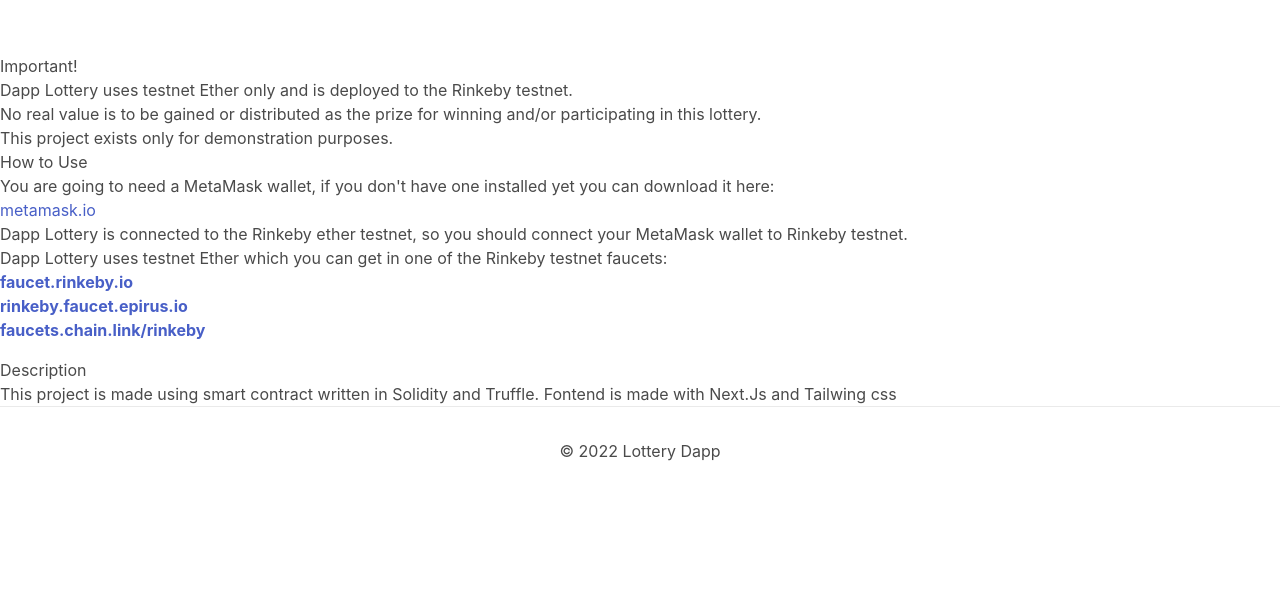
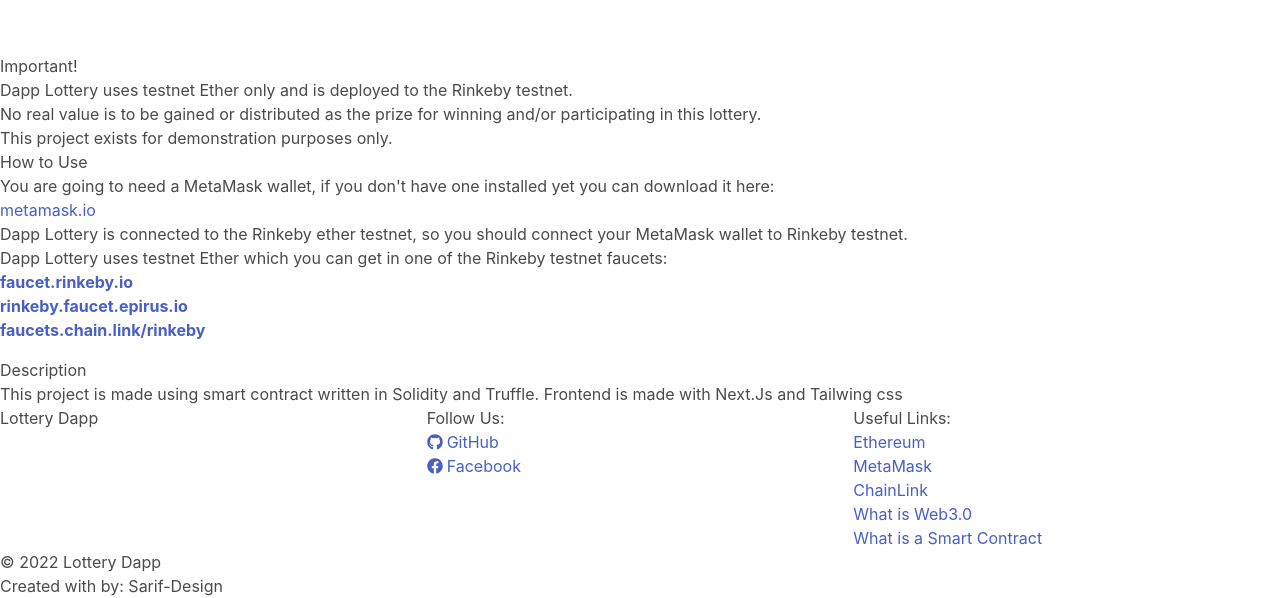
Before and after one commit to SJuras/Web3-Lottery, a Next.js app in the folder lottery-dapp/: page / in a window 1280 px wide. Shown: the part 762-1360 px from the top of the page. Before the commit the page ends 1257 px from the top, so only its background shows below. Built offline with nearby package versions, Linux system fonts and the light colour scheme.

Commit message:
v1.1.6 Footer markup added.

```diff
--- a/lottery-dapp/package.json
+++ b/lottery-dapp/package.json
@@ -11,7 +11,8 @@
     "bulma": "^0.9.3",
     "next": "12.0.10",
     "react": "17.0.2",
-    "react-dom": "17.0.2"
+    "react-dom": "17.0.2",
+    "react-icons": "^4.3.1"
   },
   "devDependencies": {
     "autoprefixer": "^10.4.2",
--- a/lottery-dapp/pages/index.js
+++ b/lottery-dapp/pages/index.js
@@ -2,6 +2,10 @@
 import Image from 'next/image'
 import Link from 'next/link'
 import styles from '../styles/Home.module.css'
+
+import { FaGithub } from "react-icons/fa";
+import { FaFacebook } from "react-icons/fa";
+import { FaHeart } from "react-icons/fa";
 
 import 'bulma/css/bulma.css';
 
@@ -61,7 +65,7 @@
           No real value is to be gained or distributed as the prize for winning and/or participating in this lottery.
         </p>
         <p>
-          This project exists only for demonstration purposes.
+          This project exists for demonstration purposes only.
         </p>
       </div>
 
@@ -90,12 +94,37 @@
       <div className="">
         <h3>Description</h3>
         <p>
-          This project is made using smart contract written in Solidity and Truffle. Fontend is made with Next.Js and Tailwing css
+          This project is made using smart contract written in Solidity and Truffle. Frontend is made with Next.Js and Tailwing css
         </p>
       </div>
 
-      <footer className={styles.footer}>
-        <p>&copy; 2022 Lottery Dapp</p>
+      <footer className="">
+        <div className="w-full flex flex-col md:flex-row">
+          <div className="w-full md:w-1/3">
+            <h4>Lottery Dapp</h4>
+          </div>
+          <div className="w-full md:w-1/3">
+            <h4>Follow Us:</h4>
+            <ul className="">
+              <li className="group"><a href="https://github.com/SJuras" className="flex group"><span><FaGithub className="inline transition duration-300 mr-1 group-hover:text-brendanPink -mt-1" /></span> <p className="transition duration-300 group-hover:text-brendanPink">GitHub</p></a></li>
+              <li className="group"><a href="https://www.facebook.com/stjepko.juras" className="flex group"><span><FaFacebook className="inline transition duration-300 mr-1 group-hover:text-brendanPink -mt-1" /></span><p className="transition duration-300 group-hover:text-brendanPink">Facebook</p></a></li>
+            </ul>
+          </div>
+          <div className="w-full md:w-1/3">
+            <h4>Useful Links:</h4>
+            <ul>
+              <li className="transition duration-300 "><a href="https://ethereum.org/en/">Ethereum</a></li>
+              <li className="transition duration-300 "><a href="https://metamask.io/">MetaMask</a></li>
+              <li className="transition duration-300 "><a href="https://chain.link/">ChainLink</a></li>
+              <li className="transition duration-300 "><a href="https://en.wikipedia.org/wiki/Web3">What is Web3.0</a></li>
+              <li className="transition duration-300 "><a href="https://docs.soliditylang.org/en/v0.8.11/introduction-to-smart-contracts.html">What is a Smart Contract</a></li>
+            </ul>
+          </div>
+        </div>
+        <div className="w-full">
+          <p>&copy; 2022 Lottery Dapp</p>
+          <p>Created with by: Sarif-Design</p>
+        </div>
       </footer>
     </div>
   )
```
Also changed, not shown: 1 other file (tests, documents, lock files or other folders).
